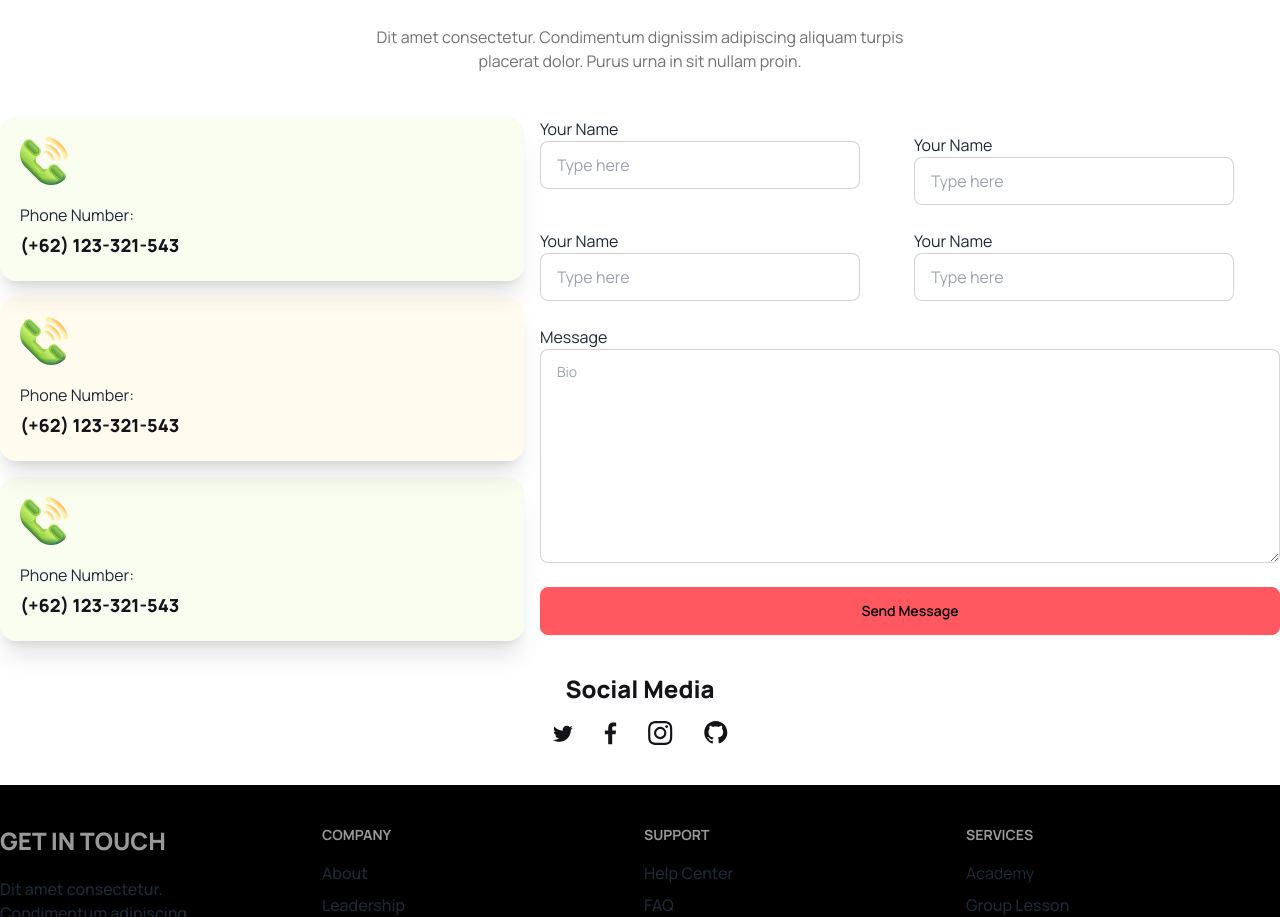
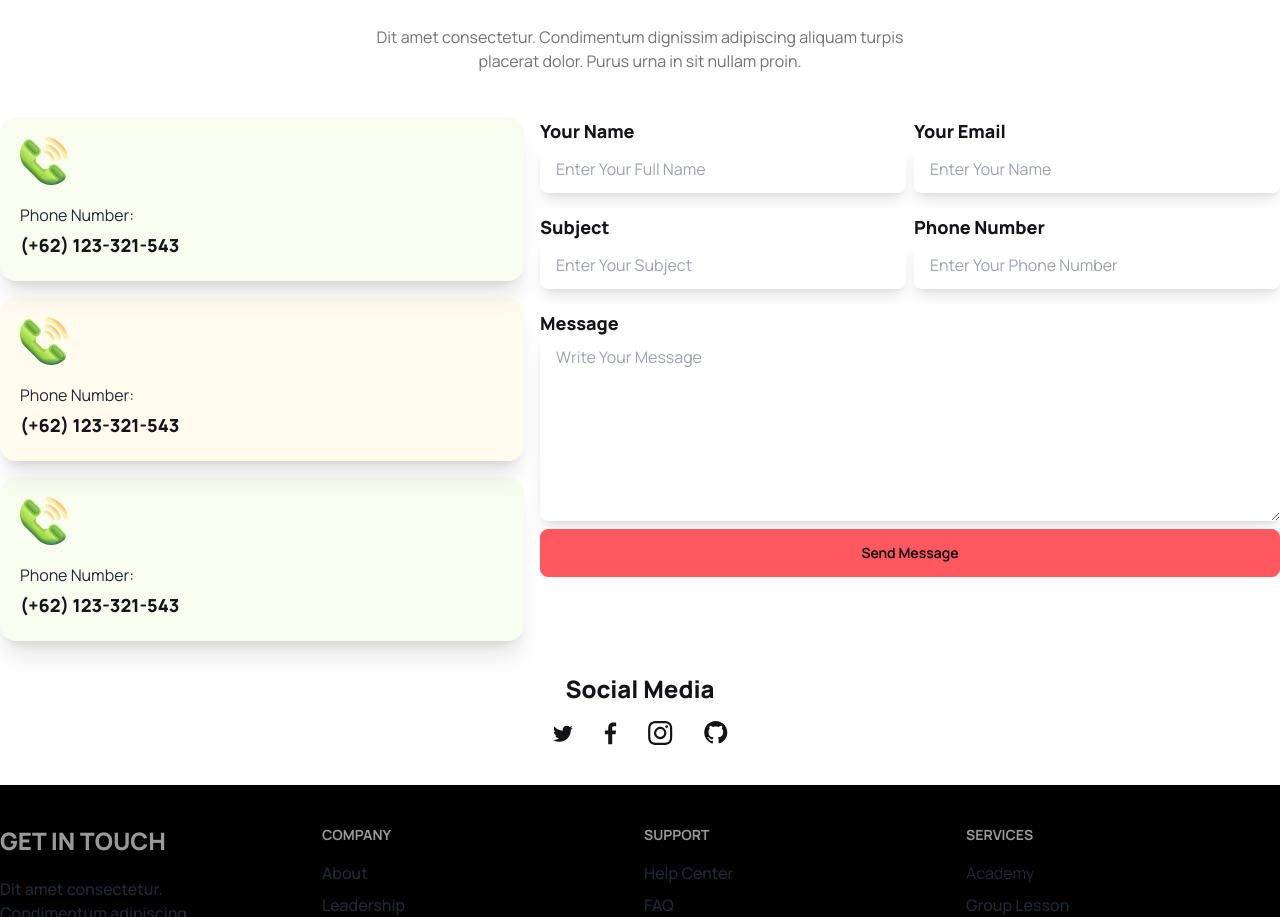
Before and after one commit to mithuchandrabiswas/Hockeys-landing-Page-Assignment-3---Batch-9, a plain HTML site: page index.html in a window 1280 px wide. Shown: the part 4231-5148 px from the top of the page. Drawn offline with nearby package versions, Linux system fonts and the light colour scheme.

Commit message:
Update Get in touch section

```diff
--- a/index.html
+++ b/index.html
@@ -932,31 +932,31 @@
                             </div>
                         </div>
                     </div>
-                    <div class="col-span-12 md:col-span-7 ">
-                        <div class="grid grid-cols-12 gap-2 space-y-4">
-                            <div class="col-span-12 md:col-span-6 form-control">
-                                <label for=""> Your Name </label>
-                                <input type="text" placeholder="Type here"
-                                    class="input input-bordered w-full max-w-xs" />
+                    <div class="col-span-12 md:col-span-7">
+                        <div class="grid grid-cols-12 gap-2">
+                            <div class="col-span-12 md:col-span-6 form-control mb-3">
+                                <label class="text-lg text-[#131318] font-extrabold" for=""> Your Name </label>
+                                <input type="text" placeholder="Enter Your Full Name"
+                                    class="input shadow-lg border-none focus:outline-[#ff000013] w-full text-base text-[rgba(19, 19, 24, 0.30)]" />
                             </div>
                             <div class="col-span-12 md:col-span-6 form-control">
-                                <label for=""> Your Name </label>
-                                <input type="text" placeholder="Type here"
-                                    class="input input-bordered w-full max-w-xs" />
+                                <label class="text-lg text-[#131318] font-extrabold" for=""> Your Email </label>
+                                <input type="text" placeholder="Enter Your Name"
+                                    class="input shadow-lg border-none focus:outline-[#ff000013] w-full text-base text-[rgba(19, 19, 24, 0.30)]" />
                             </div>
                             <div class="col-span-12 md:col-span-6 form-control">
-                                <label for=""> Your Name </label>
-                                <input type="text" placeholder="Type here"
-                                    class="input input-bordered w-full max-w-xs" />
+                                <label class="text-lg text-[#131318] font-extrabold" for=""> Subject </label>
+                                <input type="text" placeholder="Enter Your Subject"
+                                    class="input shadow-lg border-none focus:outline-[#ff000013] w-full text-base text-[rgba(19, 19, 24, 0.30)]" />
                             </div>
-                            <div class="col-span-12 md:col-span-6 form-control">
-                                <label for=""> Your Name </label>
-                                <input type="text" placeholder="Type here"
-                                    class="input input-bordered w-full max-w-xs" />
+                            <div class="col-span-12 md:col-span-6 form-control mb-3">
+                                <label class="text-lg text-[#131318] font-extrabold" for=""> Phone Number </label>
+                                <input type="number" placeholder="Enter Your Phone Number"
+                                    class="input shadow-lg border-none focus:outline-[#ff000013] w-full text-base text-[rgba(19, 19, 24, 0.30)]" />
                             </div>
                             <div class="col-span-12 form-control">
-                                <label for=""> Message </label>
-                                <textarea class="textarea textarea-bordered " rows="7" placeholder="Bio"></textarea>
+                                <label class="text-lg text-[#131318] font-extrabold" for=""> Message </label>
+                                <textarea class="textarea shadow-lg border-none focus:outline-[#ff000013] text-base text-[rgba(19, 19, 24, 0.30)]" rows="7" placeholder="Write Your Message"></textarea>
                             </div>
                             <button class="col-span-12 btn btn-error"> Send Message </button>
                         </div>
```
